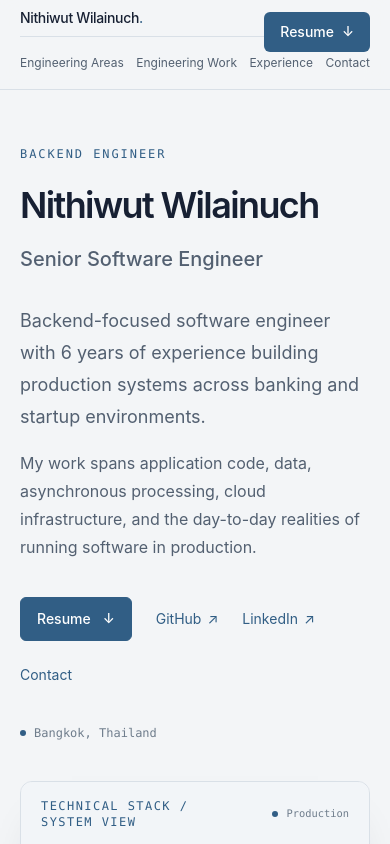
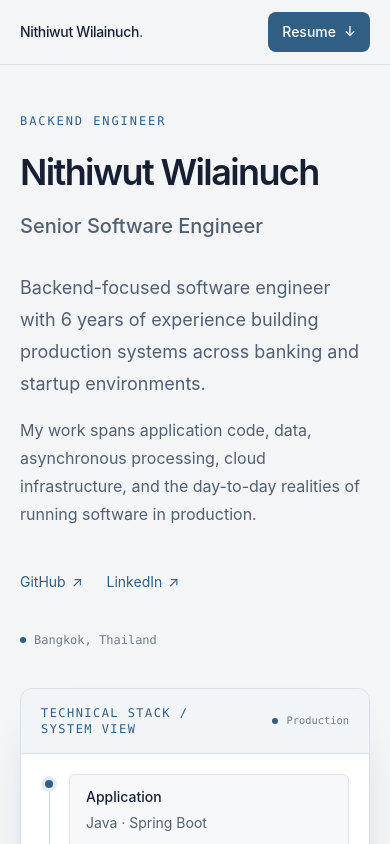
Before and after one commit to nithiwut1997/nithiwut.com, a Next.js app: page / in a window 390 px wide. Shown: the top 844 px of the page. Built offline with nearby package versions, Linux system fonts and the light colour scheme.

Commit message:
Polish responsive header and contact footer

```diff
--- a/src/components/site-header.tsx
+++ b/src/components/site-header.tsx
@@ -4,20 +4,20 @@ import { navItems, resume } from "@/lib/portfolio";
 export function SiteHeader() {
   return (
     <header className="sticky top-0 z-40 border-b border-border bg-background/90 text-foreground backdrop-blur-md">
-      <Container className="flex min-h-16 flex-wrap items-center justify-between gap-x-5 sm:flex-nowrap">
-        <a href="#main" className="w-fit py-2 text-sm font-medium tracking-tight transition-colors hover:text-accent" aria-label="Nithiwut Wilainuch home">
+      <Container className="flex min-h-16 items-center gap-4 sm:gap-6">
+        <a href="#main" className="w-fit shrink-0 py-2 text-sm font-medium tracking-tight transition-colors hover:text-accent" aria-label="Nithiwut Wilainuch home">
           Nithiwut Wilainuch<span className="text-accent">.</span>
         </a>
-        <nav aria-label="Primary navigation" className="order-3 flex w-full items-center justify-between border-t border-border py-1 sm:order-none sm:w-auto sm:justify-start sm:border-0 sm:py-0 sm:gap-7">
+        <nav aria-label="Primary navigation" className="ml-auto hidden items-center gap-5 lg:flex lg:gap-7">
           {navItems.map((item) => (
-            <a key={item.href} href={item.href} className={`inline-flex min-h-11 shrink-0 items-center text-xs text-secondary transition-colors hover:text-accent sm:text-sm ${item.href === "#contact" ? "hidden lg:inline-flex" : ""}`}>
+            <a key={item.href} href={item.href} className="inline-flex min-h-11 shrink-0 items-center text-xs text-secondary transition-colors hover:text-accent lg:text-sm">
               {item.label}
             </a>
           ))}
-          <a href={resume.href} download className="absolute right-5 top-3 inline-flex min-h-10 shrink-0 items-center rounded-md bg-accent px-4 text-sm font-medium text-white transition-colors hover:bg-accent-hover sm:static">
-            Resume <span aria-hidden="true" className="ml-2">↓</span>
-          </a>
         </nav>
+        <a href={resume.href} download className="ml-auto inline-flex min-h-10 shrink-0 items-center rounded-lg bg-accent px-3.5 text-sm font-medium text-white transition-colors hover:bg-accent-hover sm:min-h-11 sm:px-4 lg:ml-0">
+          Resume <span aria-hidden="true" className="ml-2">↓</span>
+        </a>
       </Container>
     </header>
   );
--- a/src/lib/portfolio.ts
+++ b/src/lib/portfolio.ts
@@ -32,7 +32,6 @@ export const profile = {
 
 export const contact = {
   email: "nithiwut.w@gmail.com",
-  phone: "088-607-9220",
 };
 
 export const resume = {
--- a/src/sections/contact-footer.tsx
+++ b/src/sections/contact-footer.tsx
@@ -1,14 +1,13 @@
 import { Container } from "@/components/container";
-import { LinkButton } from "@/components/link-button";
 import { SectionHeading } from "@/components/section-heading";
-import { contact, profile, resume, socialLinks } from "@/lib/portfolio";
+import { contact, profile, socialLinks } from "@/lib/portfolio";
 
 export function ContactFooter() {
   return (
     <footer id="contact" aria-labelledby="contact-heading" className="bg-foreground pt-16 text-white [--secondary:#b9c5d1] [--muted:#95a5b5] sm:pt-20">
       <Container>
-        <div className="grid gap-10 pb-14 md:grid-cols-[minmax(0,1.2fr)_minmax(0,0.8fr)] md:gap-16">
-          <div>
+        <div className="pb-14">
+          <div className="max-w-2xl">
             <SectionHeading
               id="contact-heading"
               number="06"
@@ -32,20 +31,7 @@ export function ContactFooter() {
                   <span className="sr-only"> (opens in a new tab)</span>
                 </a>
               ))}
-              <a href={`tel:${contact.phone.replaceAll("-", "")}`} className="inline-flex min-h-11 items-center text-[#b9c5d1] transition-colors hover:text-white">
-                {contact.phone}
-              </a>
             </div>
-          </div>
-          <div className="md:pt-2">
-            <h3 className="text-base font-medium">The full career history</h3>
-            <p className="mt-3 max-w-sm text-sm leading-7 text-[#b9c5d1]">
-              My resume has the detailed chronology of roles, responsibilities,
-              and technical experience.
-            </p>
-            <LinkButton href={resume.href} download variant="secondary" className="mt-5 border-white/20 bg-white/5 text-white hover:border-white/40 hover:bg-white/10 hover:text-white">
-              Download resume <span className="text-[#b9c5d1]">PDF ↓</span>
-            </LinkButton>
           </div>
         </div>
         <div className="flex flex-col gap-2 border-t border-white/15 py-7 text-xs text-[#95a5b5] sm:flex-row sm:justify-between">
--- a/src/sections/hero.tsx
+++ b/src/sections/hero.tsx
@@ -1,6 +1,5 @@
 import { Container } from "@/components/container";
-import { LinkButton } from "@/components/link-button";
-import { profile, resume, socialLinks } from "@/lib/portfolio";
+import { profile, socialLinks } from "@/lib/portfolio";
 
 export function Hero() {
   const systemLayers = [
@@ -12,7 +11,7 @@ export function Hero() {
   ] as const;
 
   return (
-    <section aria-labelledby="profile-name" className="bg-background py-14 text-foreground sm:py-20 lg:py-24">
+    <section aria-labelledby="profile-name" className="bg-background py-12 text-foreground sm:py-20 lg:py-24">
       <Container className="grid items-center gap-10 lg:grid-cols-[minmax(0,1.1fr)_minmax(24rem,0.9fr)] lg:gap-12">
         <div>
           <p className="mb-6 font-mono text-xs font-medium uppercase tracking-[0.16em] text-accent">Backend engineer</p>
@@ -22,14 +21,12 @@ export function Hero() {
           <p className="mt-5 text-xl font-medium text-secondary sm:text-2xl">{profile.role}</p>
           <p className="mt-8 max-w-2xl text-lg leading-8 text-secondary sm:text-xl sm:leading-9">{profile.summary}</p>
           <p className="mt-4 max-w-2xl text-base leading-7 text-secondary">{profile.supporting}</p>
-          <div className="mt-9 flex flex-wrap items-center gap-x-6 gap-y-3">
-            <LinkButton href={resume.href} download>{resume.label} <span aria-hidden="true">↓</span></LinkButton>
+          <div className="mt-8 flex flex-wrap items-center gap-x-6 gap-y-2 sm:mt-9">
             {socialLinks.map((link) => (
               <a key={link.href} href={link.href} target="_blank" rel="noopener noreferrer" className="text-link inline-flex min-h-11 items-center gap-1.5 text-sm">
                 {link.label} <span aria-hidden="true">↗</span><span className="sr-only"> (opens in a new tab)</span>
               </a>
             ))}
-            <a href="#contact" className="text-link inline-flex min-h-11 items-center text-sm">Contact</a>
           </div>
           <p className="mt-7 flex items-center gap-2 font-mono text-xs text-muted"><span aria-hidden="true" className="h-1.5 w-1.5 rounded-full bg-accent" />{profile.location}</p>
         </div>
```
